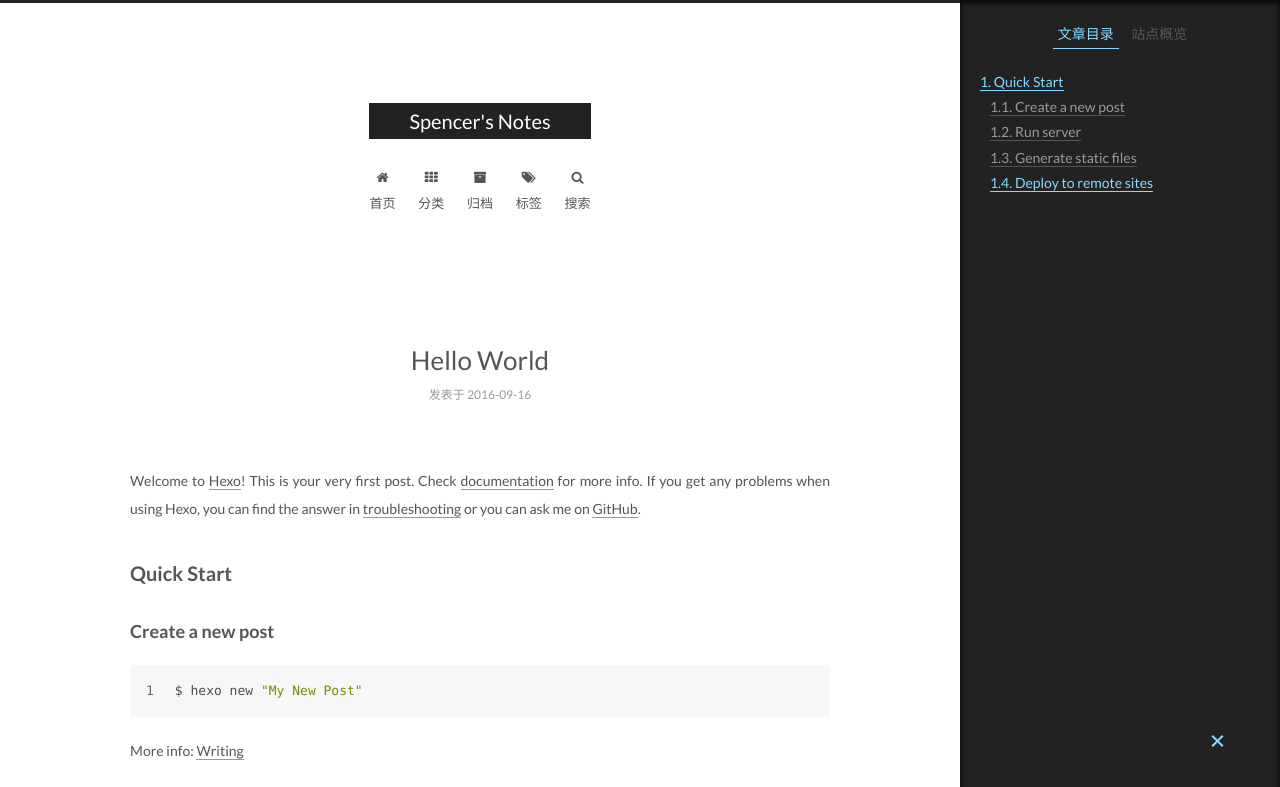
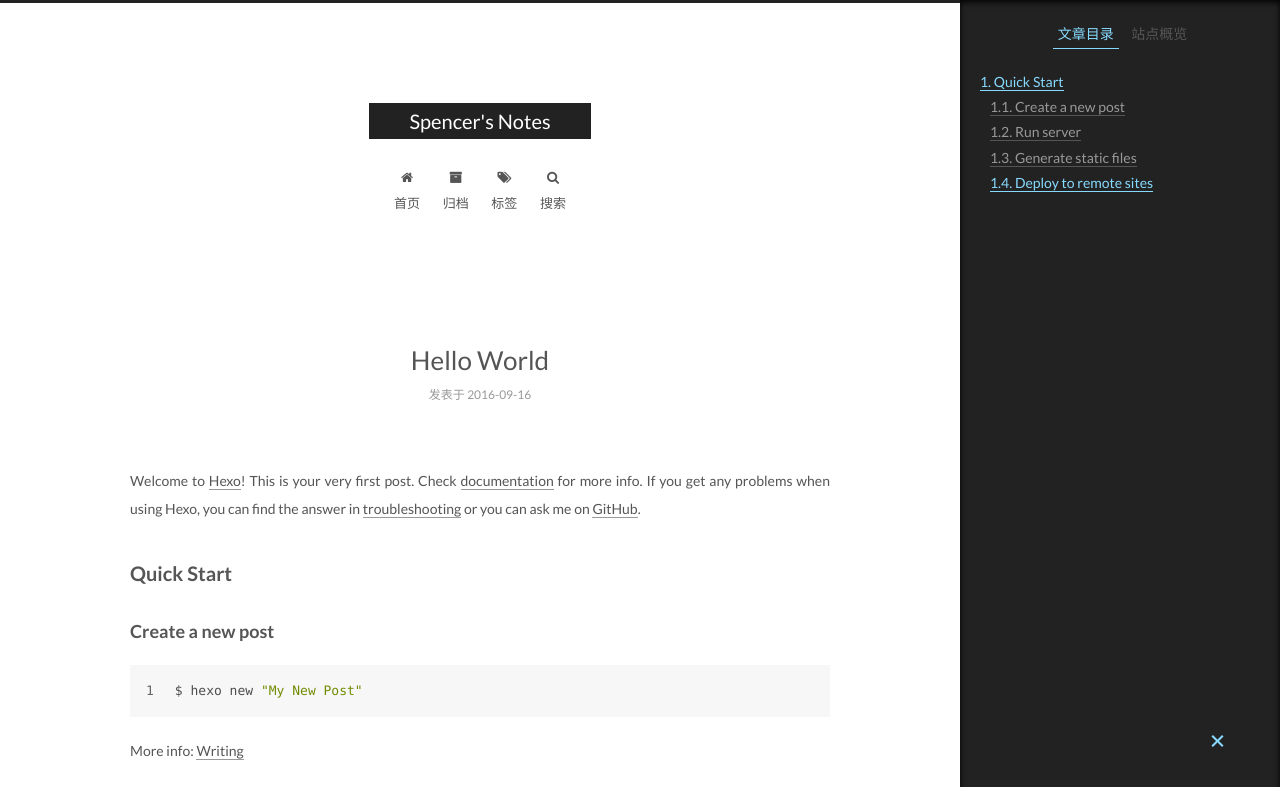
Before and after one commit to SpencerL/spencerl.github.io, a plain HTML site: page 2016/09/16/hello-world/index.html in a window 1280 px wide. Shown: the top 787 px of the page. Drawn offline with Linux system fonts and the light colour scheme.

Commit message:
Site updated: 2016-09-16 14:42:50

```diff
--- a/2016/09/16/hello-world/index.html
+++ b/2016/09/16/hello-world/index.html
@@ -178,16 +178,6 @@ Quick">
               <i class="menu-item-icon fa fa-fw fa-home"></i> <br />
 
             首页
-          </a>
-        </li>
-
-
-        <li class="menu-item menu-item-categories">
-          <a href="/categories" rel="section">
-
-              <i class="menu-item-icon fa fa-fw fa-th"></i> <br />
-
-            分类
           </a>
         </li>
 
--- a/css/main.css
+++ b/css/main.css
@@ -1548,7 +1548,7 @@ pre .javascript .function {
   width: 4px;
   height: 4px;
   border-radius: 50%;
-  background: #ff7438;
+  background: #ff3dbe;
 }
 .links-of-blogroll {
   font-size: 13px;
```
Also changed, not shown: 2016/09/16/近期计划/index.html (+0 -10 lines), archives/2016/09/index.html (+0 -10 lines), archives/2016/index.html (+0 -10 lines), archives/index.html (+0 -10 lines), categories/index.html (+0 -10 lines), index.html (+0 -10 lines), tags/计划/index.html (+0 -10 lines).
